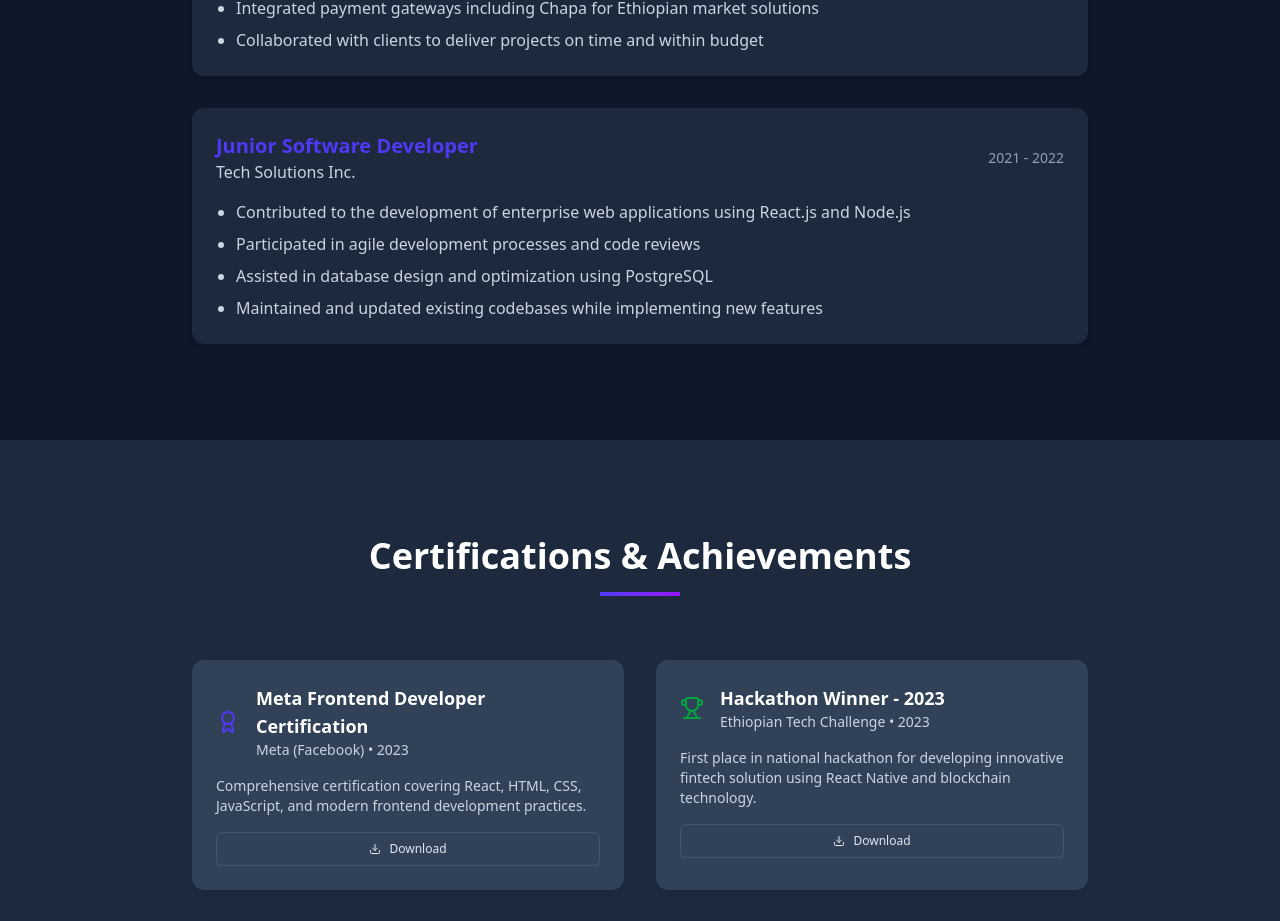
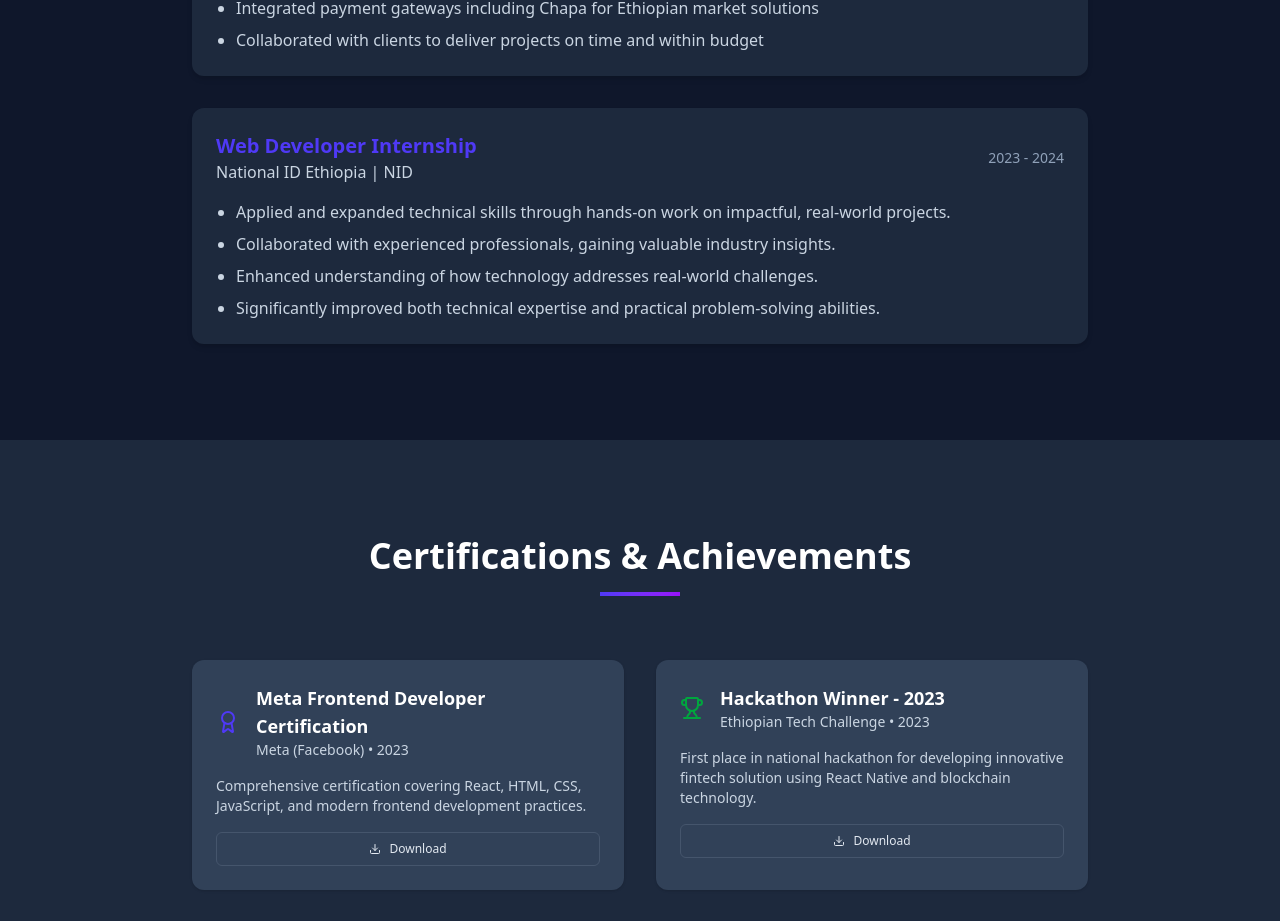
Before and after one commit to DanSev7/Personal-Portfolio, a React (Vite) app: page / in a window 1280 px wide. Shown: the part 3711-4632 px from the top of the page. Built offline with nearby package versions, Linux system fonts and the light colour scheme.

Commit message:
Update Experience

```diff
--- a/src/sections/Experience.jsx
+++ b/src/sections/Experience.jsx
@@ -15,14 +15,14 @@ export default function Experience() {
       ],
     },
     {
-      title: "Junior Software Developer",
-      company: "Tech Solutions Inc.",
-      period: "2021 - 2022",
+      title: "Web Developer Internship",
+      company: "National ID Ethiopia | NID",
+      period: "2023 - 2024",
       responsibilities: [
-        "Contributed to the development of enterprise web applications using React.js and Node.js",
-        "Participated in agile development processes and code reviews",
-        "Assisted in database design and optimization using PostgreSQL",
-        "Maintained and updated existing codebases while implementing new features",
+        "Applied and expanded technical skills through hands-on work on impactful, real-world projects.",
+        "Collaborated with experienced professionals, gaining valuable industry insights.",
+        "Enhanced understanding of how technology addresses real-world challenges.",
+        "Significantly improved both technical expertise and practical problem-solving abilities."
       ],
     },
   ];
```
